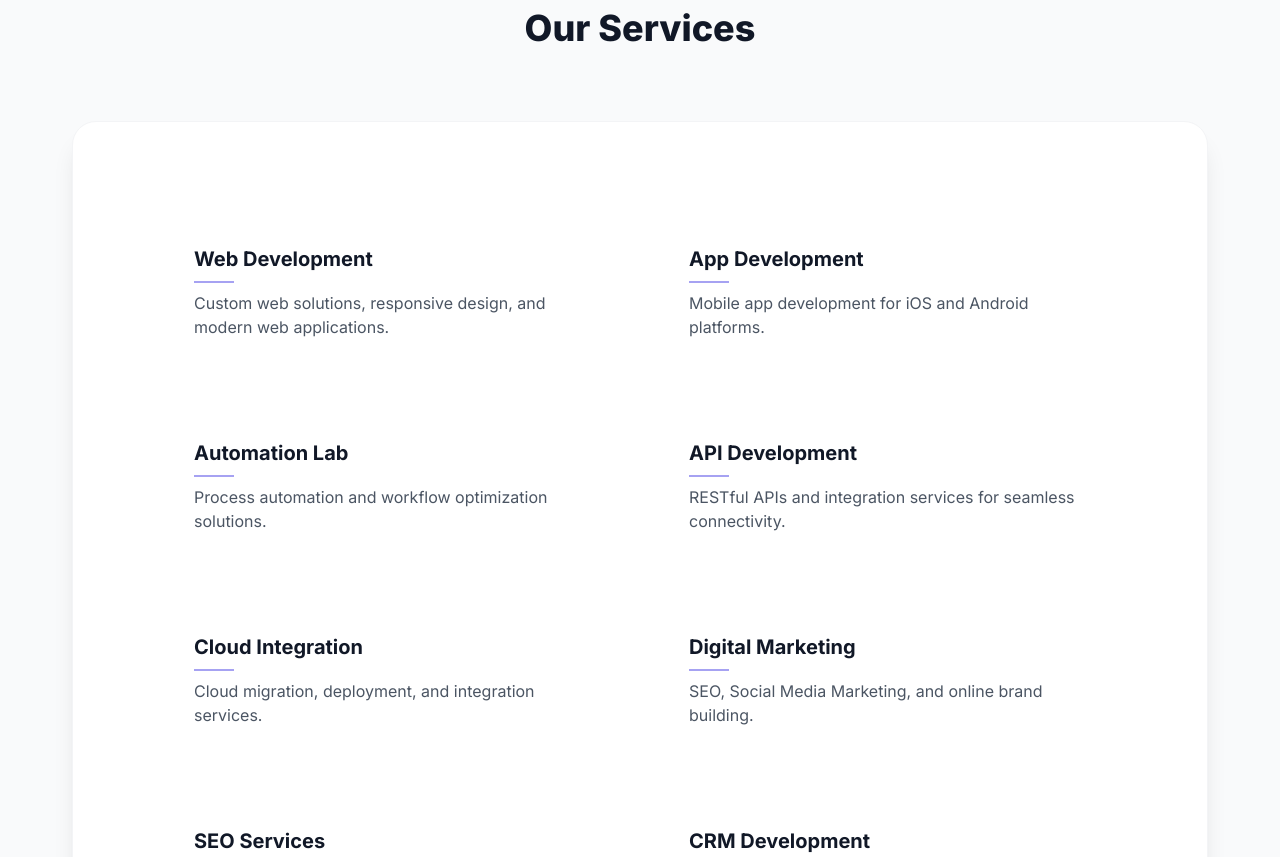
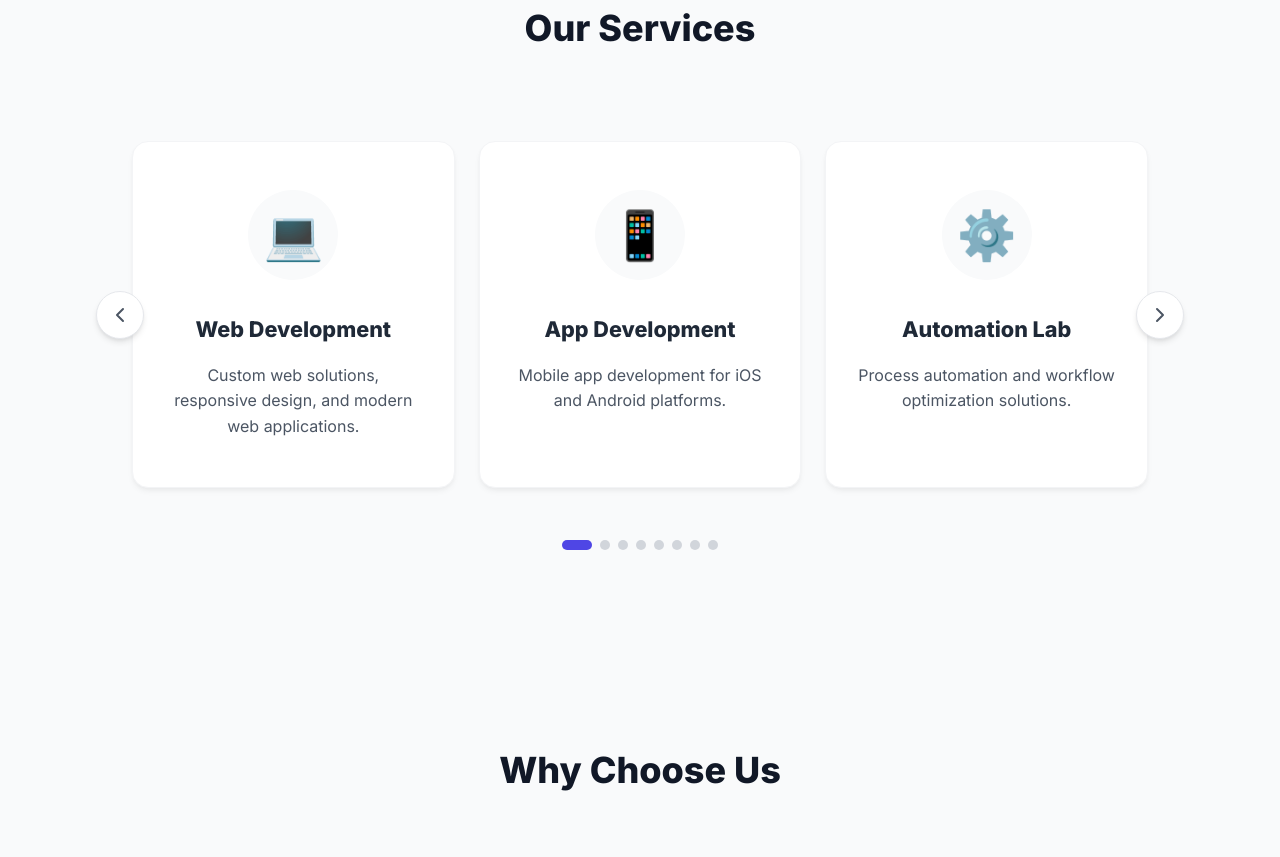
Before and after one commit to 157-49-18-22/page, a React (Vite) app: page / in a window 1280 px wide. Shown: the part 1940-2797 px from the top of the page. Built offline with nearby package versions, Linux system fonts and the light colour scheme.

Commit message:
feat: Add Companies component with responsive, touch-enabled carousel for services.

```diff
--- a/src/components/Companies.css
+++ b/src/components/Companies.css
@@ -1,66 +1,127 @@
+/* Carousel Layout */
 .companies {
     background-color: var(--gray-50);
+    padding: var(--spacing-3xl) 0;
+    overflow: hidden;
+    /* Prevent horizontal scrollbar on body */
 }
 
-.services-master-card {
-    background: var(--white);
-    border-radius: var(--radius-2xl);
-    box-shadow: var(--shadow-xl);
-    padding: var(--spacing-3xl);
+.carousel-wrapper {
+    position: relative;
+    display: flex;
+    align-items: center;
+    max-width: 1200px;
+    margin: 0 auto;
+    /* Ensure space for absolute arrows if used, or padding */
+    padding: 0 var(--spacing-md);
+}
+
+.carousel-viewport {
+    overflow: hidden;
+    width: 100%;
+    margin: 0;
+    /* Add padding to show shadows without clipping */
+    padding: 20px 0;
+}
+
+.carousel-track {
+    display: flex;
+    transition: transform 0.5s cubic-bezier(0.25, 1, 0.5, 1);
+    width: 100%;
+    cursor: grab;
+}
+
+.carousel-track:active {
+    cursor: grabbing;
+}
+
+/* Individual Slide Item */
+.carousel-item {
+    padding: 0 12px;
+    /* Gap between cards */
+    box-sizing: border-box;
+}
+
+/* Premium Card Styling */
+.company-card {
+    background-color: #fff;
+    border-radius: var(--radius-xl);
+    box-shadow: 0 4px 6px -1px rgba(0, 0, 0, 0.05), 0 2px 4px -1px rgba(0, 0, 0, 0.03);
+    padding: var(--spacing-xl) var(--spacing-lg);
+    text-align: center;
+    display: flex;
+    flex-direction: column;
+    align-items: center;
+    height: 100%;
+    transition: all 0.3s cubic-bezier(0.4, 0, 0.2, 1);
+    border: 1px solid var(--gray-100);
     position: relative;
     overflow: hidden;
-    border: 1px solid var(--gray-100);
 }
 
-.companies-grid {
-    display: grid;
-    grid-template-columns: repeat(2, 1fr);
-    gap: var(--spacing-xl);
-}
-
-/* Updated Inner Items with Premium Animation */
-.company-card {
-    padding: var(--spacing-md);
-    border-radius: var(--radius-lg);
-    transition: all 0.4s cubic-bezier(0.4, 0, 0.2, 1);
-    background: transparent;
-    border: 1px solid transparent;
-    text-align: left;
-    position: relative;
-    z-index: 1;
-}
-
-.company-card::before {
+/* Subtle top colored line */
+.company-card::after {
     content: '';
     position: absolute;
-    inset: 0;
-    border-radius: var(--radius-lg);
-    padding: 2px;
-    background: linear-gradient(135deg, var(--primary-blue), var(--accent-purple));
-    -webkit-mask: linear-gradient(#fff 0 0) content-box, linear-gradient(#fff 0 0);
-    -webkit-mask-composite: xor;
-    mask-composite: exclude;
+    top: 0;
+    left: 0;
+    width: 100%;
+    height: 4px;
+    background: linear-gradient(90deg, var(--primary-blue), var(--accent-purple));
     opacity: 0;
-    transition: opacity 0.4s ease;
+    transition: opacity 0.3s ease;
 }
 
 .company-card:hover {
-    background: rgba(79, 70, 229, 0.03);
-    /* Very subtle primary tint */
-    transform: translateY(-5px) scale(1.02);
+    transform: translateY(-8px);
+    box-shadow: 0 20px 25px -5px rgba(0, 0, 0, 0.1), 0 10px 10px -5px rgba(0, 0, 0, 0.04);
+    border-color: transparent;
 }
 
-.company-card:hover::before {
+.company-card:hover::after {
     opacity: 1;
 }
 
+/* Card Header / Icon */
+.card-header {
+    margin-bottom: var(--spacing-lg);
+    background-color: var(--gray-50);
+    border-radius: 50%;
+    width: 90px;
+    height: 90px;
+    display: flex;
+    align-items: center;
+    justify-content: center;
+    transition: transform 0.3s ease, background-color 0.3s ease;
+}
+
+.service-icon {
+    font-size: 3rem;
+    transition: transform 0.3s ease;
+}
+
+.company-card:hover .card-header {
+    background-color: var(--primary-blue-light);
+    transform: scale(1.1) rotate(5deg);
+}
+
+.company-card:hover .service-icon {
+    transform: scale(1.1);
+}
+
+/* Card Content */
+.card-content {
+    flex: 1;
+    display: flex;
+    flex-direction: column;
+    align-items: center;
+}
+
 .company-title {
-    font-size: var(--font-size-xl);
-    font-weight: 700;
-    color: var(--gray-900);
-    margin-bottom: var(--spacing-xs);
-    position: relative;
-    padding-bottom: var(--spacing-xs);
+    font-size: 1.35rem;
+    font-weight: 800;
+    color: var(--gray-800);
+    margin-bottom: var(--spacing-sm);
     transition: color 0.3s ease;
 }
 
@@ -68,86 +129,124 @@
     color: var(--primary-blue);
 }
 
-.company-title::after {
-    content: '';
-    position: absolute;
-    bottom: 0;
-    left: 0;
-    width: 40px;
-    height: 2px;
-    background: var(--primary-blue);
-    opacity: 0.5;
-    transition: width 0.3s ease;
+.company-description {
+    font-size: 1rem;
+    color: var(--gray-600);
+    line-height: 1.6;
+    margin-bottom: 0;
+    /* Align nice */
 }
 
-.company-card:hover .company-title::after {
-    width: 100%;
+/* Carousel Navigation Buttons - Floating Style */
+.carousel-button {
+    background: var(--white);
+    border: 1px solid var(--gray-200);
+    border-radius: 50%;
+    width: 48px;
+    height: 48px;
+    display: flex;
+    align-items: center;
+    justify-content: center;
+    cursor: pointer;
+    color: var(--gray-600);
+    transition: all 0.3s ease;
+    box-shadow: var(--shadow-md);
+    z-index: 10;
+    flex-shrink: 0;
 }
 
-.company-description {
-    font-size: var(--font-size-base);
-    line-height: 1.5;
-    color: var(--gray-600);
-    transition: color 0.3s ease;
+.carousel-button:hover {
+    background: var(--primary-blue);
+    color: var(--white);
+    border-color: var(--primary-blue);
+    box-shadow: var(--shadow-lg);
+    transform: scale(1.1);
 }
 
-.company-card:hover .company-description {
-    color: var(--gray-800);
+.carousel-button.prev {
+    margin-right: -24px;
 }
 
-/* Mobile Animation Optimization */
-@media (max-width: 968px) {
-    .services-master-card {
-        padding: var(--spacing-xl);
-    }
+.carousel-button.next {
+    margin-left: -24px;
 }
 
-@media (max-width: 640px) {
+.carousel-button svg {
+    width: 24px;
+    height: 24px;
+}
+
+/* Carousel Indicators */
+.carousel-indicators {
+    display: flex;
+    justify-content: center;
+    margin-top: var(--spacing-lg);
+    gap: 8px;
+}
+
+.indicator-dot {
+    width: 10px;
+    height: 10px;
+    background-color: var(--gray-300);
+    border: none;
+    cursor: pointer;
+    transition: all 0.3s ease;
+    border-radius: 50%;
+}
+
+.indicator-dot.active {
+    background-color: var(--primary-blue);
+    width: 30px;
+    /* Pillow effect */
+    border-radius: 10px;
+}
+
+/* Mobile Responsive Adjustments */
+@media (max-width: 768px) {
     .companies {
         padding: var(--spacing-xl) 0;
     }
 
-    .services-master-card {
-        padding: var(--spacing-md);
-        border-radius: var(--radius-xl);
+    .carousel-wrapper {
+        padding: 0;
+        /* Full width tracking */
     }
 
-    .companies-grid {
-        grid-template-columns: repeat(2, 1fr);
-        gap: var(--spacing-sm);
-        column-gap: var(--spacing-md);
+    .carousel-viewport {
+        padding: 20px 10px;
+        /* Slight side padding */
+    }
+
+    .carousel-button {
+        display: none;
+        /* Hide arrows on mobile, rely on swipe/dots */
     }
 
     .company-card {
-        padding: var(--spacing-sm);
+        padding: var(--spacing-lg) var(--spacing-md);
+        box-shadow: 0 4px 10px rgba(0, 0, 0, 0.08);
+        /* Softer shadow for mobile */
     }
 
-    /* Subtle touch feedback on mobile instead of full hover */
-    .company-card:active {
-        transform: scale(0.98);
-        background: rgba(79, 70, 229, 0.05);
+    .card-header {
+        width: 70px;
+        height: 70px;
+        margin-bottom: var(--spacing-md);
+    }
+
+    .service-icon {
+        font-size: 2.5rem;
     }
 
     .company-title {
-        font-size: var(--font-size-sm);
-        font-weight: 800;
-        margin-bottom: 0.25rem;
-        padding-bottom: 0.25rem;
-    }
-
-    .company-title::after {
-        width: 20px;
-        height: 1.5px;
-    }
-
-    .company-card:hover .company-title::after,
-    .company-card:active .company-title::after {
-        width: 40px;
-        /* Don't expand fully on mobile to save space */
+        font-size: 1.25rem;
     }
 
     .company-description {
-        font-size: 0.7rem;
-        line-height: 1.3;
+        font-size: 0.95rem;
+    }
+
+    .carousel-indicators {
+        margin-top: var(--spacing-md);
     }
 }
--- a/src/components/Companies.jsx
+++ b/src/components/Companies.jsx
@@ -1,68 +1,171 @@
-import React from 'react';
+import React, { useState, useEffect } from 'react';
 import './Companies.css';
 
 const Companies = () => {
     const companies = [
         {
             title: 'Web Development',
-            description: 'Custom web solutions, responsive design, and modern web applications.'
+            description: 'Custom web solutions, responsive design, and modern web applications.',
+            icon: '💻'
         },
         {
             title: 'App Development',
-            description: 'Mobile app development for iOS and Android platforms.'
+            description: 'Mobile app development for iOS and Android platforms.',
+            icon: '📱'
         },
         {
             title: 'Automation Lab',
-            description: 'Process automation and workflow optimization solutions.'
+            description: 'Process automation and workflow optimization solutions.',
+            icon: '⚙️'
         },
         {
             title: 'API Development',
-            description: 'RESTful APIs and integration services for seamless connectivity.'
+            description: 'RESTful APIs and integration services for seamless connectivity.',
+            icon: '🔌'
         },
         {
             title: 'Cloud Integration',
-            description: 'Cloud migration, deployment, and integration services.'
+            description: 'Cloud migration, deployment, and integration services.',
+            icon: '☁️'
         },
         {
             title: 'Digital Marketing',
-            description: 'SEO, Social Media Marketing, and online brand building.'
+            description: 'SEO, Social Media Marketing, and online brand building.',
+            icon: '📈'
         },
         {
             title: 'SEO Services',
-            description: 'Search engine optimization to improve online visibility.'
+            description: 'Search engine optimization to improve online visibility.',
+            icon: '🔍'
         },
         {
             title: 'CRM Development',
-            description: 'Customer Relationship Management solutions for business growth.'
+            description: 'Customer Relationship Management solutions for business growth.',
+            icon: '🤝'
         },
         {
             title: 'ERP Solutions',
-            description: 'Enterprise Resource Planning systems for efficient operations.'
+            description: 'Enterprise Resource Planning systems for efficient operations.',
+            icon: '🏭'
         },
         {
             title: 'IT Consulting',
-            description: 'Strategic IT consulting and technology advisory services.'
+            description: 'Strategic IT consulting and technology advisory services.',
+            icon: '💡'
         }
     ];
+
+    const [activeIndex, setActiveIndex] = useState(0);
+    const [itemsPerPage, setItemsPerPage] = useState(3);
+
+    useEffect(() => {
+        const handleResize = () => {
+            if (window.innerWidth < 768) {
+                setItemsPerPage(1);
+            } else if (window.innerWidth < 1024) {
+                setItemsPerPage(2);
+            } else {
+                setItemsPerPage(3);
+            }
+        };
+
+        handleResize();
+        window.addEventListener('resize', handleResize);
+        return () => window.removeEventListener('resize', handleResize);
+    }, []);
+
+    const maxIndex = Math.max(0, companies.length - itemsPerPage);
+
+    const nextSlide = () => {
+        setActiveIndex((prev) => (prev >= maxIndex ? 0 : prev + 1));
+    };
+
+    const prevSlide = () => {
+        setActiveIndex((prev) => (prev <= 0 ? maxIndex : prev - 1));
+    };
+
+    const [touchStart, setTouchStart] = useState(null);
+    const [touchEnd, setTouchEnd] = useState(null);
+
+    // Minimum swipe distance
+    const minSwipeDistance = 50;
+
+    const onTouchStart = (e) => {
+        setTouchEnd(null);
+        setTouchStart(e.targetTouches[0].clientX);
+    };
+
+    const onTouchMove = (e) => {
+        setTouchEnd(e.targetTouches[0].clientX);
+    };
+
+    const onTouchEnd = () => {
+        if (!touchStart || !touchEnd) return;
+        const distance = touchStart - touchEnd;
+        const isLeftSwipe = distance > minSwipeDistance;
+        const isRightSwipe = distance < -minSwipeDistance;
+
+        if (isLeftSwipe) {
+            nextSlide(); // Swipe Left -> Next
+        }
+        if (isRightSwipe) {
+            prevSlide(); // Swipe Right -> Prev
+        }
+    };
 
     return (
         <section id="services" className="companies section">
             <div className="container">
                 <h2 className="section-title">Our Services</h2>
 
-                <div className="services-master-card">
-                    <div className="companies-grid">
+                <div className="carousel-wrapper">
+                    <button className="carousel-button prev" onClick={prevSlide} aria-label="Previous">
+                        <svg xmlns="http://www.w3.org/2000/svg" width="24" height="24" viewBox="0 0 24 24" fill="none" stroke="currentColor" strokeWidth="2" strokeLinecap="round" strokeLinejoin="round"><polyline points="15 18 9 12 15 6"></polyline></svg>
+                    </button>
+
+                    <div className="carousel-viewport">
+                        <div
+                            className="carousel-track"
+                            style={{
+                                transform: `translateX(-${activeIndex * (100 / itemsPerPage)}%)`
+                            }}
+                            onTouchStart={onTouchStart}
+                            onTouchMove={onTouchMove}
+                            onTouchEnd={onTouchEnd}
+                        >
                             {companies.map((company, index) => (
                                 <div
                                     key={index}
-                                className="company-card"
-                                style={{ animationDelay: `${index * 0.1}s` }}
+                                    className="carousel-item"
+                                    style={{ flex: `0 0 ${100 / itemsPerPage}%` }}
                                 >
+                                    <div className="company-card">
+                                        <div className="card-header">
+                                            <div className="service-icon">{company.icon}</div>
+                                        </div>
+                                        <div className="card-content">
                                             <h3 className="company-title">{company.title}</h3>
                                             <p className="company-description">{company.description}</p>
                                         </div>
+                                    </div>
+                                </div>
                             ))}
                         </div>
+                    </div>
+
+                    <button className="carousel-button next" onClick={nextSlide} aria-label="Next">
+                        <svg xmlns="http://www.w3.org/2000/svg" width="24" height="24" viewBox="0 0 24 24" fill="none" stroke="currentColor" strokeWidth="2" strokeLinecap="round" strokeLinejoin="round"><polyline points="9 18 15 12 9 6"></polyline></svg>
+                    </button>
+                </div>
+
+                <div className="carousel-indicators">
+                    {Array.from({ length: companies.length - itemsPerPage + 1 }).map((_, idx) => (
+                        <button
+                            key={idx}
+                            className={`indicator-dot ${idx === activeIndex ? 'active' : ''}`}
+                            onClick={() => setActiveIndex(idx)}
+                        />
+                    ))}
                 </div>
             </div>
         </section>
```
Lines whose indentation alone changed are shown as unchanged.
